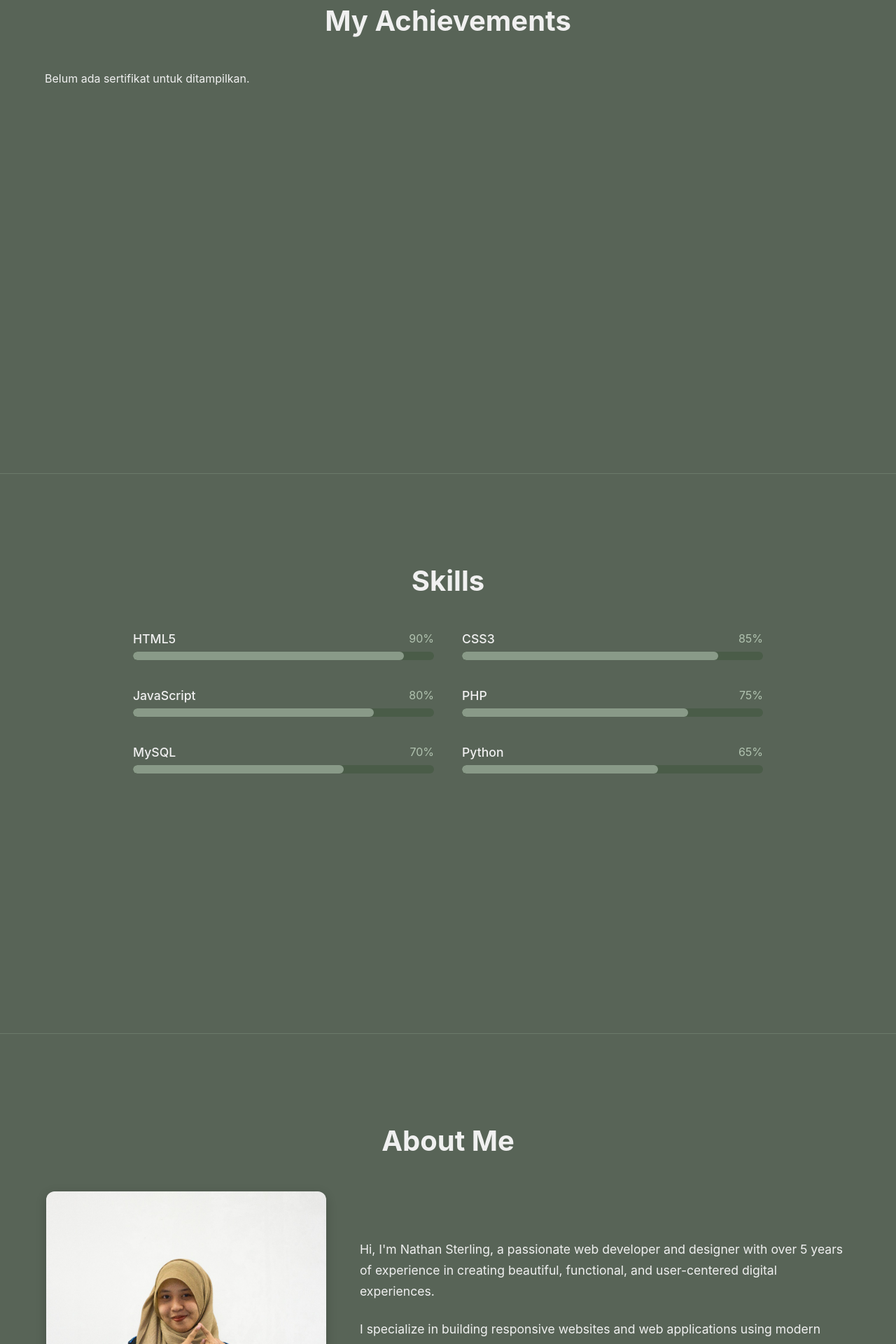
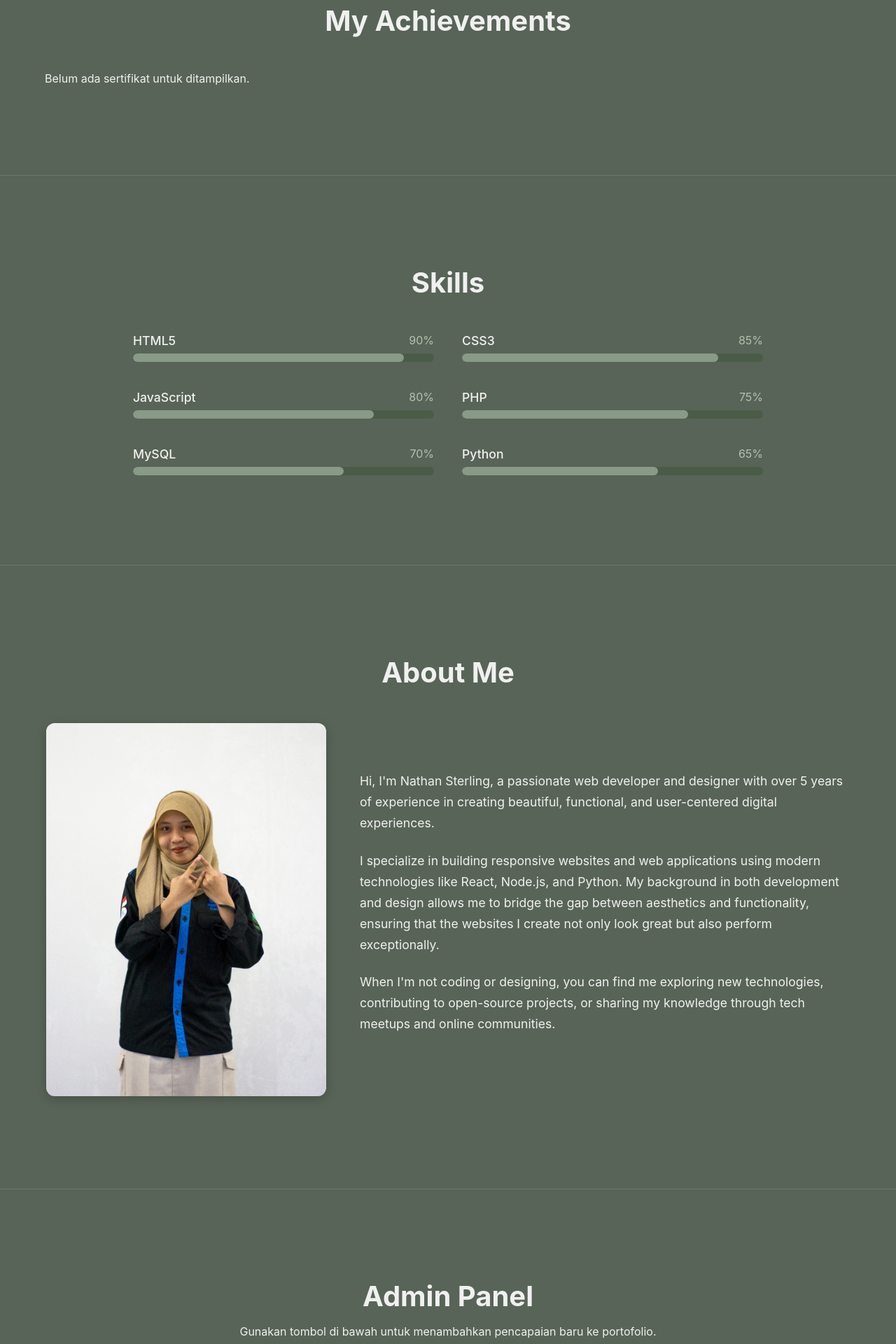
Before and after one commit to mfalkayis/portfolio-oop, a PHP site: page / in a window 1280 px wide. Shown: the part 984-2904 px from the top of the page at 70% size. Run offline with PHP 8.4, Linux system fonts and the light colour scheme; data that the repository does not hold is empty.

Commit message:
Mengatur tinggi section

```diff
--- a/public/css/main.css
+++ b/public/css/main.css
@@ -58,13 +58,13 @@ h2 { font-size: 2.5rem; }
 
 /* === Section Container === */
 .section-container {
-    min-height: 100vh; /* Setiap section minimal setinggi layar */
     padding: 8rem 5%; /* Padding atas 8rem untuk memberi ruang dari navbar */
     border-bottom: 1px solid #6a7a69;
 }
 
 /* === Hero Section (Home) === */
 .hero-section {
+    min-height: 100vh;;
     display: flex;
     align-items: center;
     justify-content: space-around;
```
